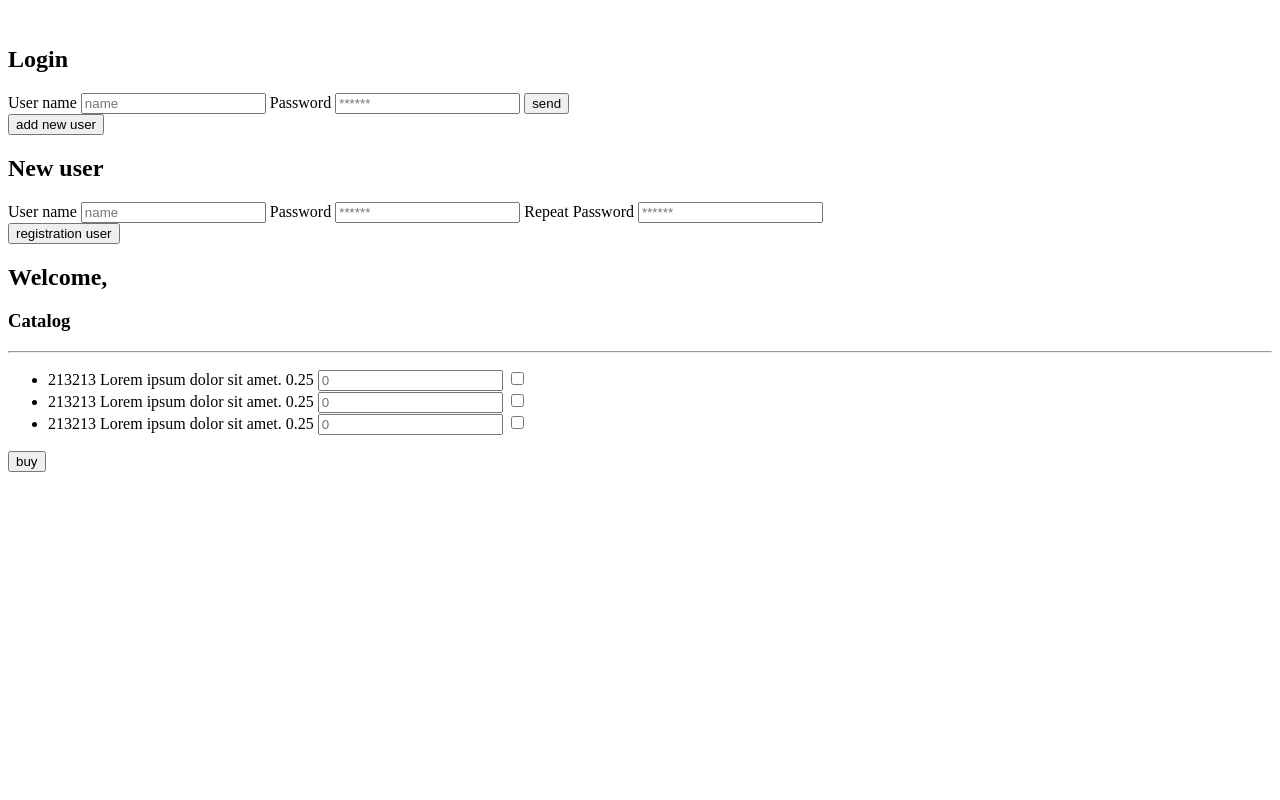
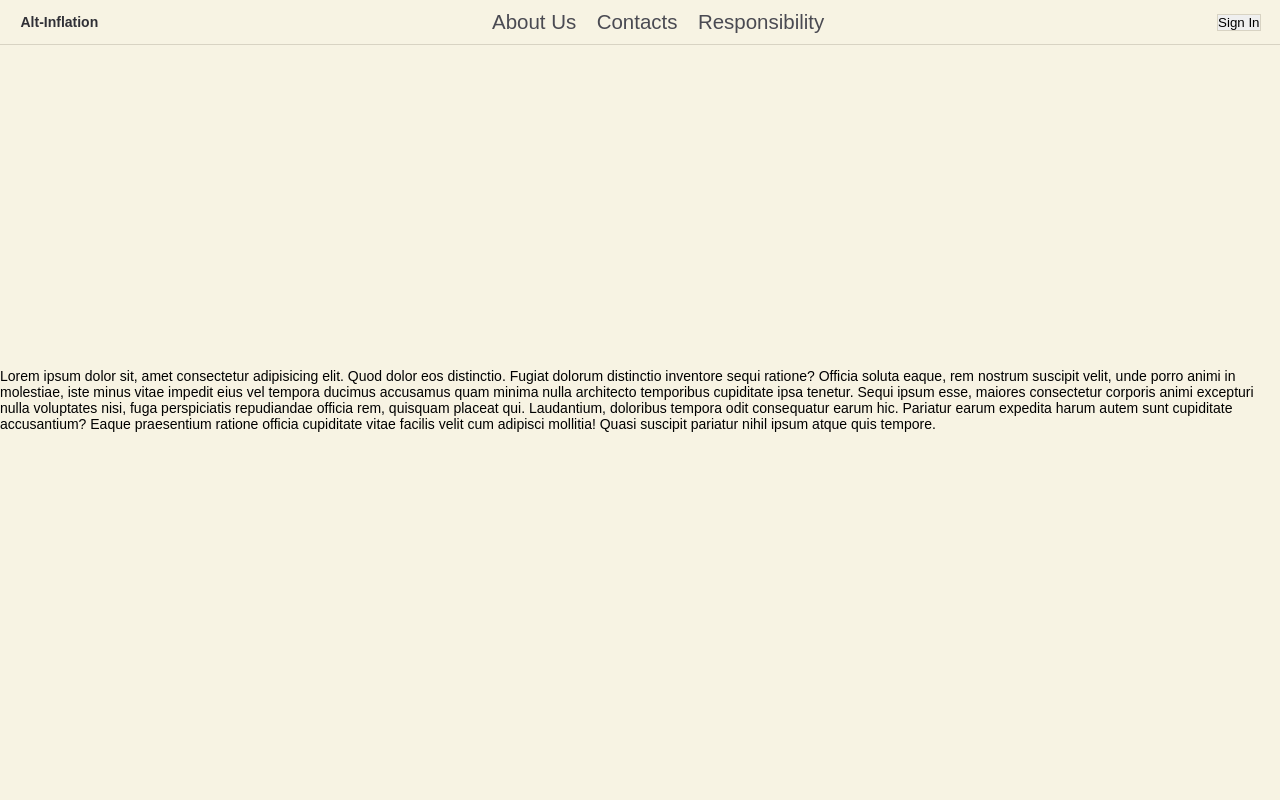
Before and after one commit to Hekeng/SQL-PHP_Practice, a PHP site: page /SQL-PHP_Practice/ in a window 1280 px wide. Run offline with PHP 8.4, Linux system fonts and the light colour scheme.

Commit message:
resumed work

```diff
--- a/SQL_Practice/assets/css/reset.css
+++ b/SQL_Practice/assets/css/reset.css
@@ -9,19 +9,23 @@
 
 body {
 	box-sizing: border-box;
-	font-family: 'Poppins', sans-serif;
+	font-family: var(--main-font);
 	margin: 0;
 	padding: 0;
 	border: none;
-	/* display: inline-block; */
-	/* font-size: 0;    */
+	/* display: inline-block;  */
+	font-size: 0;
 	width: 100%;
+}
+/* позволяет придердиваться внешних границ*/
+*, *::before, *::after {
+	box-sizing: border-box;
 }
 
 a, a:visited {
     color: inherit;
     text-decoration: none;
-	color: var(--mein-black);
+	color: var(--color-text);
 	display: inline-block;
 }
 
@@ -32,13 +36,13 @@ ul, ul, li {
 
 button {
 	padding: 0;
-	outline: 1px solid var(--darkgrey);
+	outline: 1px solid var(--gray-300);
 	border: none;
 }
 
 input {
 	padding: 0;
-	outline: 1px solid var(--darkgrey);
+	outline: 1px solid var(--gray-300);
 	border: none;
 }
 
@@ -49,3 +53,7 @@ span, p {
 h1, h2, h3 {
 	font-size: 30px;
 }
+
+a{
+	font-size: 14px;
+}
--- a/SQL_Practice/assets/css/style.css
+++ b/SQL_Practice/assets/css/style.css
@@ -3,46 +3,106 @@
 	/* outline: 1px solid #DE0C35;
 	border: 1px solid red; */
 }
+/* @import url('https://fonts.googleapis.com/css2?family=Inter:wght@400;600&display=swap'); */
 
+@import url('https://fonts.googleapis.com/css2?family=Manrope:wght@400;500;700&display=swap');
 
 :root {
     --u: clamp(8px, 0.8vw, 16px);
 
-  /* ---------------- Основной цвет бренда ---------------- */
-  --color-primary-100: #cce4ff; /* очень светлый: фоны карточек, hover */
-  --color-primary-500: #1e88e5; /* основной цвет кнопок, ссылки */
-  --color-primary-700: #1565c0; /* hover/active на кнопках и интерактиве */
+/* ---------------- ОСНОВНОЙ ЦВЕТ (Slate Teal) ---------------- */
+  --color-primary-100: #d0e4e3; /* Для мягких подсветок */
+  --color-primary-500: #037971; /* Главный цвет: лого, активные элементы */
+  --color-primary-700: #025d57; /* Темнее для наведения (hover) */
+/* ---------------- АКЦЕНТ / КНОПКИ (Burnt Orange) ---------------- */
+  --color-secondary-100: #f9e8d4;
+  --color-secondary-500: #d48444; /* Пепельная охра */
+  --color-secondary-700: #b56b33; /* Глубокий терракотовый */
+/* ---------------- СЕРЫЕ ОТТЕНКИ (Warm & Dusty) ---------------- */
+   --gray-50:  #f7f3e3; /*  основной фон (Warm Cream) */
+  --gray-100: #eeeadd; /* Чуть темнее: для полей ввода (input) */
+  --gray-300: #d8d3c3; /* Границы (border) и разделители */
+  --gray-500: #7d7d85; /* Второстепенный текст */
+  --gray-700: #4a4a52; /* Читабельный текст (чуть светлее основного) */
 
-  /* ---------------- Второстепенный / акцент ---------------- */
-  --color-secondary-100: #ffe0b2; /* легкий фон/hover на карточках */
-  --color-secondary-500: #ff9800; /* акцентные кнопки, badges, promo */
-  --color-secondary-700: #ef6c00; /* hover/active для акцентов */
+   --color-bg:   var(--gray-50);
+  --color-text: #303036; /*  "почти черный" с каплей фиолета */
 
-  /* ---------------- Серые оттенки ---------------- */
-  --gray-50: #fafafa;   /* фоны блоков и секций */
-  --gray-100: #f5f5f5;  /* светлый фон карточек */
-  --gray-300: #e0e0e0;  /* бордеры, разделители */
-  --gray-500: #9e9e9e;  /* второстепенный текст */
-  --gray-700: #616161;  /* основной текст */
+  /* ---------------- СТАТУСЫ ---------------- */
+   --color-success: #63a088; /*  пепельно-зеленый */
+  --color-error:   #b14a4a; /* Глухой красный (неоновый убран) */
+  --color-warning: #c9a54d; /* Горчичный (вместо ярко-желтого) */
+  --color-info:    #5b7b7a; /* Пыльный сине-серый */
 
-  /* ---------------- Статусы ---------------- */
-  --color-success: #28a745; /* успех, добавлено в корзину */
-  --color-error: #e53935;   /* ошибка, форма не прошла */
-  --color-warning: #fbc02d; /* предупреждение, акция скоро закончится */
-  --color-info: #0288d1;    /* информационные сообщения */
 
-  /* ---------------- Фон и основной текст ---------------- */
-  --color-bg: #ffffff;      /* общий фон страницы */
-  --color-text: #212121;    /* основной текст */
+  /* ---------------- Шрифты ---------------- */
+      /* Переменные */
+    --main-font: 'Manrope', sans-serif;
+    --fs-small: clamp(12px, 1.2vw, 24px); /*(Подписи, мелкие детали).*/
+    --fs-base: clamp(16px, 1.6vw, 32px); /*(Стандартный текст — золотая середина).*/
+    --fs-h2: clamp(24px, 2.4vw, 48px); /*(Заголовки окон).*/
+    --fs-button: clamp(14px, 1.4vw, 28px); /*(Кнопки часто делают чуть меньше основного текста, но жирнее, чтобы они выглядели аккуратно).*/
+
+}
+/*HEADER*/
+.main-header{
+  width: 100%;
+  background-color: var(--color-bg);
+  border-bottom: 1px solid var(--gray-300);
+  position: fixed;
+  top: 0;
+  left: 0;
+  z-index: 1000;
+}
+.header-container {
+    max-width: 1440px;
+    margin: 0 auto;
+    padding: var(--u) calc(var(--u) * 2); /* Гибкие отступы от краев */
+    display: flex;
+    justify-content: space-between;
+    align-items: center;
+}
+.main-nav ul {
+    display: flex;
+    gap: calc(var(--u) * 2); /* Расстояние между пунктами меню */
+}
+
+.main-nav a {
+    font-size: var(--fs-base); /* Или используй --u */
+    font-weight: 500;
+    color: var(--gray-700);
+    transition: color 0.3s;
+}
+
+.main-nav a:hover {
+    color: var(--color-primary-500);
+}
+
+
+/*BODY*/
+
+body {
+    margin: 0;
+    display: flex;
+    justify-content: center; /* Центр по горизонтали */
+    align-items: center;     /* Центр по вертикали */
+    min-height: 100vh;       /* Высота во весь экран */
+    background-color: var(--gray-50);
+    font-family: var(--main-font);
 }
 
 .main_window > div {
-    /* display: none;
+    display: none;
     opacity: 0;
-    transition: opacity 0.5s ease;  */
+    transition: opacity 0.5s ease;
 }
 
 .main_window .active {
-    /* display: block;
-    opacity: 1;      */
+    display: block;
+    opacity: 1;
 }
+
+
+.aside{
+  /* width: clamp(250px, 20vw, 400px); */
+}
--- a/SQL_Practice/includes/helpers.php
+++ b/SQL_Practice/includes/helpers.php
@@ -5,7 +5,7 @@ function add_css($filename) {
     // В идеале, используйте константу для базового URL, но для локальной работы подойдет и абсолютный путь.
     // Здесь мы просто генерируем HTML-тег
 
-    echo '<link rel="stylesheet" href="' . BASE_URL . '/assets/css/' . htmlspecialchars($filename) . '.css">';
+    echo '<link rel="stylesheet" href="' . BASE_URL . '/assets/css/' . htmlspecialchars($filename) . '.css?v=' . time() . '">';
 }
 
 // Функция для подключения JavaScript
--- a/SQL_Practice/index.php
+++ b/SQL_Practice/index.php
@@ -13,43 +13,52 @@ echo "<br>";
 
 	<div class="main_window">
 
-		<div  class="avtorizacion active" id="auth_window">
+		<div class="content active">
+			<div class="some_content">
+				<p>Lorem ipsum dolor sit, amet consectetur adipisicing elit. Quod dolor eos distinctio. Fugiat dolorum distinctio inventore sequi ratione? Officia soluta eaque, rem nostrum suscipit velit, unde porro animi in molestiae, iste minus vitae impedit eius vel tempora ducimus accusamus quam minima nulla architecto temporibus cupiditate ipsa tenetur. Sequi ipsum esse, maiores consectetur corporis animi excepturi nulla voluptates nisi, fuga perspiciatis repudiandae officia rem, quisquam placeat qui. Laudantium, doloribus tempora odit consequatur earum hic. Pariatur earum expedita harum autem sunt cupiditate accusantium? Eaque praesentium ratione officia cupiditate vitae facilis velit cum adipisci mollitia! Quasi suscipit pariatur nihil ipsum atque quis tempore.</p>
+			</div>
+		</div>
+
+
+
+
+		<div  class="auth-window " id="auth_window">
 
 			<form action="" method="post">
 				<h2>Login</h2>
 				<label for="user_id">User name</label>
 				<input
-					type="text",
-					id="user_id",
+					type="text"
+					id="user_id"
 					placeholder="name">
 				<label for="user_pas">Password</label>
 				<input
-					type="password",
+					type="password"
 					id="user_pas"
 					placeholder="******">
-				<button type="button">send</button>
+				<button type="submit">send</button>
 				<br>
 				<button type="button">add new user</button>
 			</form>
 
 		</div>
 
-		<div class="new_user_window" id="reg_window">
+		<div class="new_user_window " id="reg_window">
 			<form action="" method="post">
 				<h2>New user</h2>
 				<label for="new_user_id">User name</label>
 				<input
-					type="text",
-					id="new_user_id",
+					type="text"
+					id="new_user_id"
 					placeholder="name">
 				<label for="new_user_pas">Password</label>
 				<input
-					type="password",
+					type="password"
 					id="new_user_pas"
 					placeholder="******">
 				<label for="new_user_pas_rep">Repeat Password</label>
 				<input
-					type="password",
+					type="password"
 					id="new_user_pas_rep"
 					placeholder="******">
 				<br>
@@ -58,33 +67,19 @@ echo "<br>";
 
 		</div>
 
-		<div class="user_window" id="user_panel">
+		<div class="user_window " id="user_panel">
 			<h2>Welcome, <span class="user_name"></span></h2>
-			<div class="catalog">
-				<h3>Catalog</h3>
+			<div class="personal_data">
+				<h3>Personal data</h3>
 				<hr>
 				<form action="" method="post">
 					<ul>
 						<li>
-							<span id="sku_code">213213</span>
-							<span id="sku_name">Lorem ipsum dolor sit amet.</span>
-							<span id="sku_price">0.25</span>
+							<span id="e-mail">213213@gmail.com</span>
+							<span id="user_name">Vasia</span>
+							<span id="user_surname">0.25</span>
 							<input type="text" id="sku_count1" placeholder="0">
 							<input type="checkbox" id="sku_check1">
-						</li>
-						<li>
-							<span id="sku_code">213213</span>
-							<span id="sku_name">Lorem ipsum dolor sit amet.</span>
-							<span id="sku_price">0.25</span>
-							<input type="text" id="sku_count2" placeholder="0">
-							<input type="checkbox" id="sku_check2">
-						</li>
-						<li>
-							<span id="sku_code">213213</span>
-							<span id="sku_name">Lorem ipsum dolor sit amet.</span>
-							<span id="sku_price">0.25</span>
-							<input type="text" id="sku_count3" placeholder="0">
-							<input type="checkbox" id="sku_check3">
 						</li>
 					</ul>
 					<button type="button" id="confirm_order">buy</button>
--- a/SQL_Practice/templates/footer.tpl
+++ b/SQL_Practice/templates/footer.tpl
@@ -1,6 +1,9 @@
-<!--
-<script src="script.js"></script>
--->
+<?php
+
+	add_js('script');
+
+
+?>
 
 
 </body>
--- a/SQL_Practice/templates/header.tpl
+++ b/SQL_Practice/templates/header.tpl
@@ -5,7 +5,7 @@
 	<meta name="viewport" content="width=device-width, initial-scale=1.0">
 	<title>Proba</title>
 <?php
-	// add_css('reset');
+	add_css('reset');
 	add_css('style');
 
 	add_js('script');
@@ -17,3 +17,25 @@
 </head>
 
 <body>
+
+<header class="main-header">
+    <div class="header-container">
+
+        <a href="/" class="logo-box">
+            <strong>Alt-Inflation</strong>
+        </a>
+
+        <nav class="main-nav">
+            <ul class="nav-list">
+                <li class="nav-item"><a href="#about" class="nav-link">About Us</a></li>
+                <li class="nav-item"><a href="#contacts" class="nav-link">Contacts</a></li>
+                <li class="nav-item"><a href="#responsibility" class="nav-link">Responsibility</a></li>
+            </ul>
+        </nav>
+
+        <div class="auth-box">
+            <button type="button" class="btn-auth" id="login_btn">Sign In</button>
+        </div>
+
+    </div>
+</header>
```
